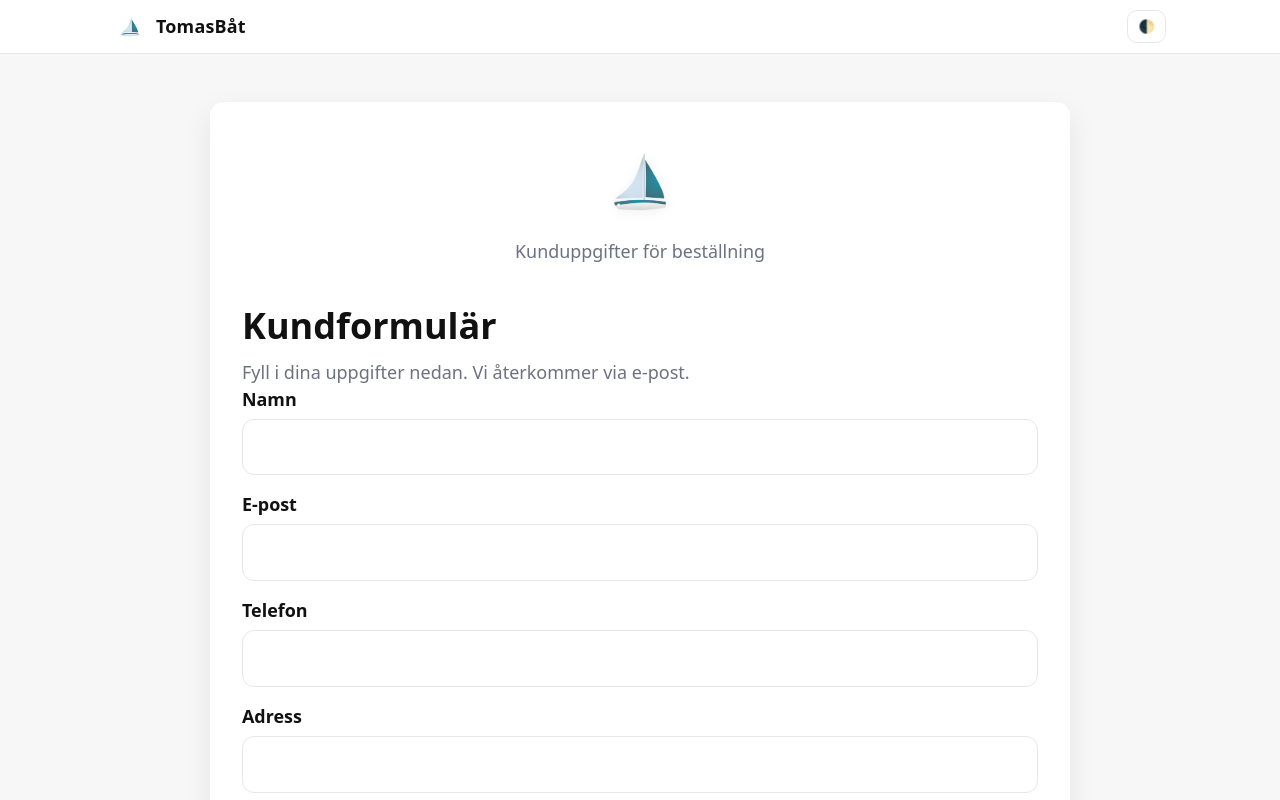
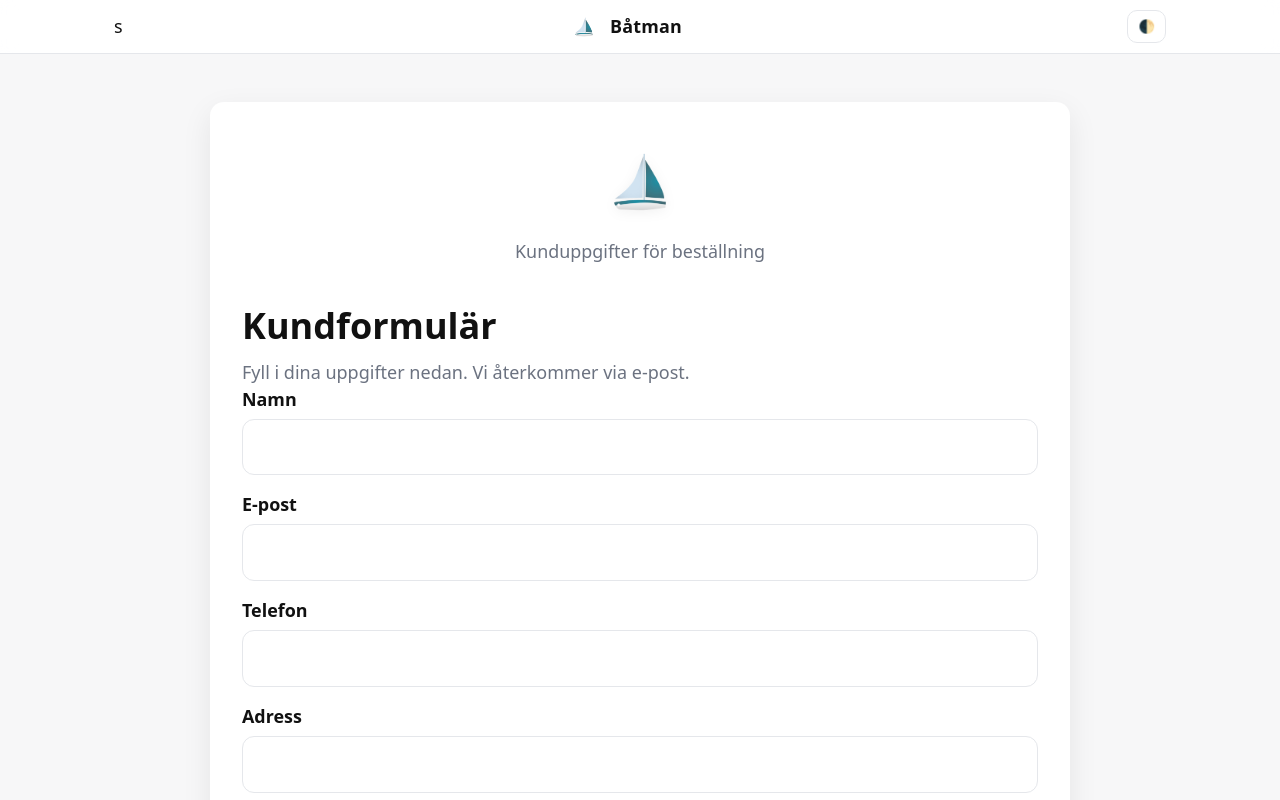
Before and after one commit to OQProjects/formtest, a plain HTML site: page index.html in a window 1280 px wide. Shown: the top 800 px of the page. Drawn offline with Linux system fonts and the light colour scheme.

```diff
--- a/index.html
+++ b/index.html
@@ -24,10 +24,10 @@
   <body>
     <!-- Site header -->
     <header class="site-header">
-      <div class="site-header__inner">
+      <div class="site-header__inner">s
         <a class="brand" href="/">
           <img src="/assets/logo.png" alt="Logo" class="brand__logo" />
-          <span class="brand__name">TomasBåt</span>
+          <span class="brand__name">Båtman</span>
         </a>
         <nav class="header-actions">
           <button
```
